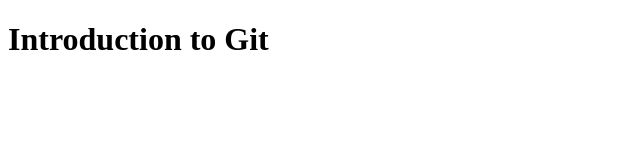
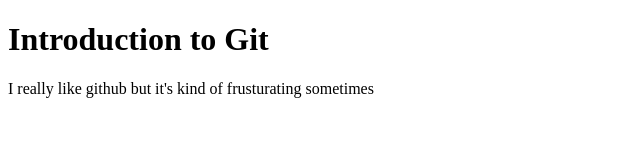
Before and after one commit to ainsleymarsh/AinsleyGithub, a plain HTML site: page index.html in a window 1280 px wide. Shown: the whole page, without its empty margins (0-640 px from the left). Drawn offline with Linux system fonts and the light colour scheme.

Commit message:
index modified on new branch

```diff
--- a/index.html
+++ b/index.html
@@ -8,5 +8,6 @@
 </head>
 <body>
     <h1>Introduction to Git</h1>
+    <p> I really like github but it's kind of frusturating sometimes</p>
 </body>
 </html>
```
